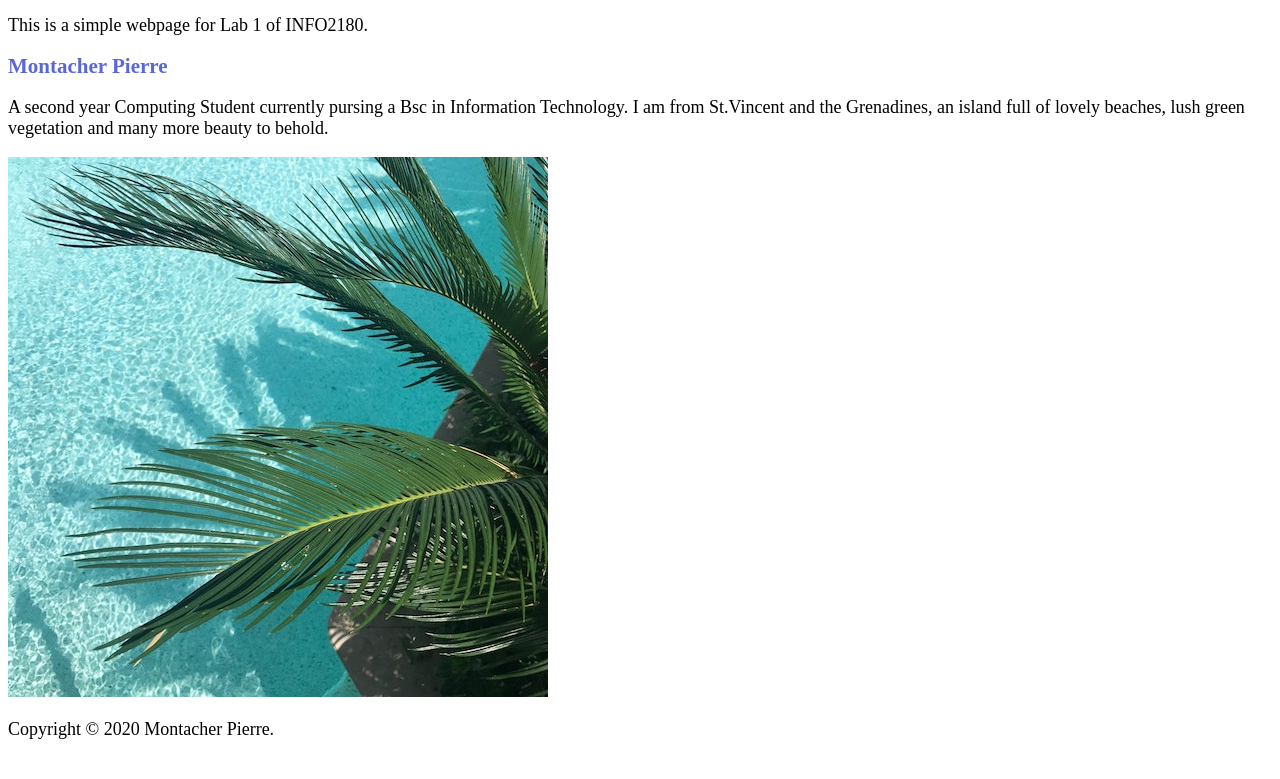
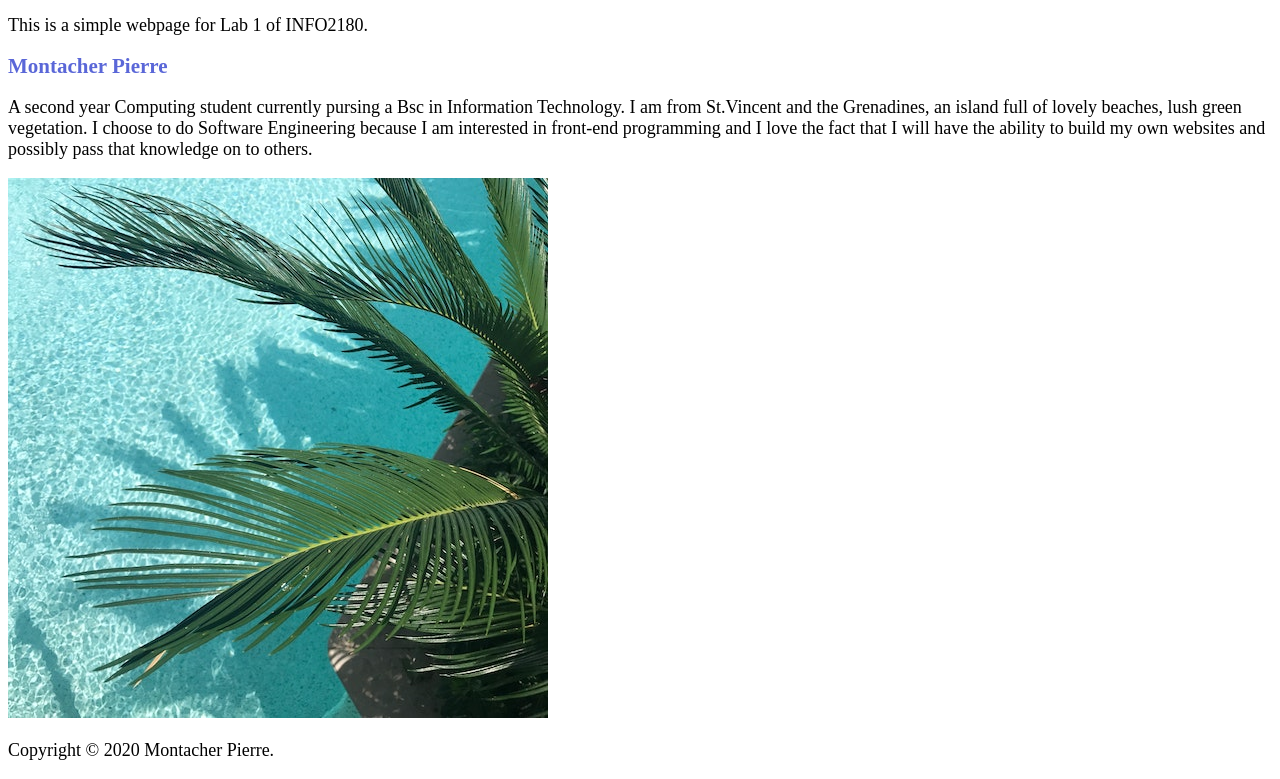
Before and after one commit to TacherP/info2180-lab1, a plain HTML site: page index.html in a window 1280 px wide. Shown: the part 46-825 px from the top of the page. Before the commit the page ends 804 px from the top, so only its background shows below. Drawn offline with Linux system fonts and the light colour scheme.

Commit message:
updated the biography for the website

```diff
--- a/index.html
+++ b/index.html
@@ -14,7 +14,7 @@
  </header>
  <main>
  <h2>Montacher Pierre</h2>
- <p>A second year Computing Student currently pursing a Bsc in Information Technology. I am from St.Vincent and the Grenadines, an island full of lovely beaches, lush green vegetation and many more beauty to behold.
+ <p>A second year Computing student currently pursing a Bsc in Information Technology. I am from St.Vincent and the Grenadines, an island full of lovely beaches, lush green vegetation. I choose to do Software Engineering because I am interested in front-end programming and I love the fact that I will have the ability to build my own websites and possibly pass that knowledge on to others.
 </p>
 <img src="pexels-arın-turkay-450038.jpg">
  </main>
```
